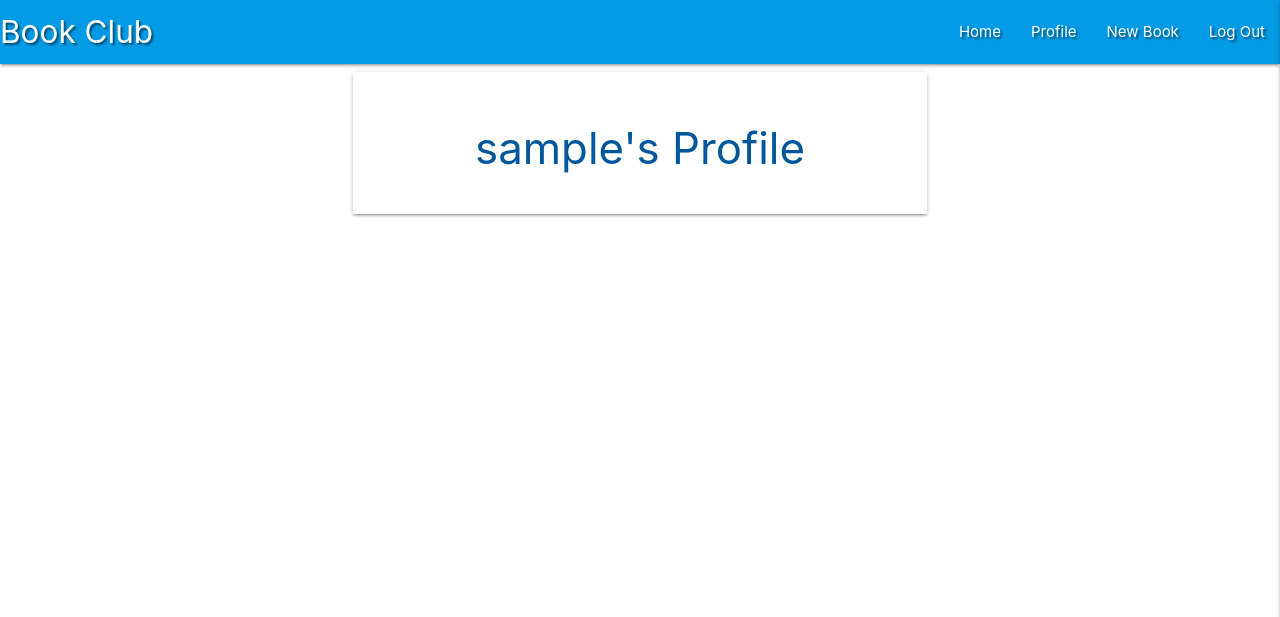
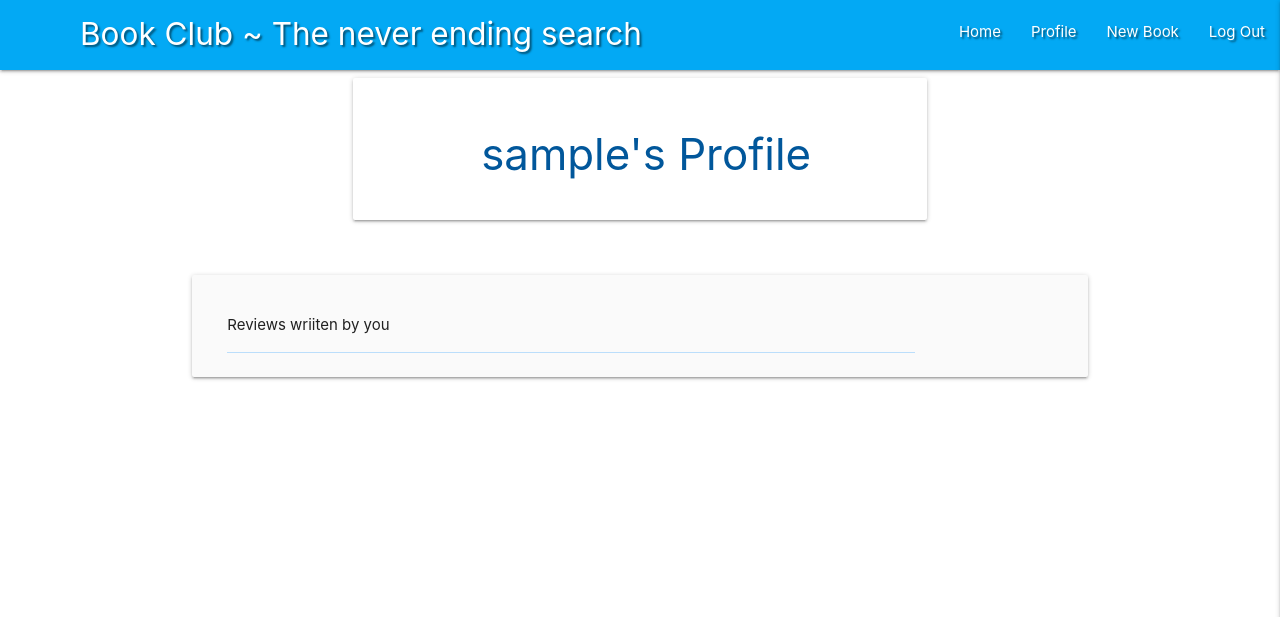
Before and after one commit to Davej66/book-club, a Flask app: page /profile/1 in a window 1280 px wide. Shown: the top 617 px of the page. Run offline with Flask 2, Linux system fonts and the light colour scheme; the visitor is signed in with stand-in values (Sample User, id 1); a database or web service that is not in the repository returns one stand-in record (values such as "Sample title"); some libraries are stand-ins or nearby versions.

Commit message:
Updating review styles in profile and get_book

```diff
--- a/app.py
+++ b/app.py
@@ -5,6 +5,7 @@ from flask import (
 from flask_pymongo import PyMongo
 from bson.objectid import ObjectId
 from werkzeug.security import generate_password_hash, check_password_hash
+from datetime import datetime
 if os.path.exists("env.py"):
     import env
 
@@ -49,7 +50,8 @@ def register():
             "email": request.form.get("email").lower(),
             "is_admin": is_admin,
             "admin": "no",
-            "password": generate_password_hash(request.form.get("password"))
+            "password": generate_password_hash(request.form.get("password")),
+            "user_avatar": request.form.get("user_avatar")
         }
         mongo.db.users.insert_one(register)
 
@@ -93,12 +95,13 @@ def login():
 @app.route("/profile/<username>", methods=["GET", "POST"])
 def profile(username):
     tasks = list(mongo.db.tasks.find())
+    reviews = list(mongo.db.reviews.find())
     # grab the session user's username from db
     username = mongo.db.users.find_one(
         {"username": session["user"]})["username"]
 
     if session["user"]:
-        return render_template("profile.html", username=username, tasks=tasks)
+        return render_template("profile.html", username=username, tasks=tasks, reviews=reviews)
 
     return redirect(url_for("login"))
 
@@ -208,8 +211,21 @@ def delete_category(category_id):
 @app.route("/get_book/<task_id>", methods=["GET", "POST"])
 def get_book(task_id):
     task = mongo.db.tasks.find_one({"_id": ObjectId(task_id)})
+    reviews = list(mongo.db.reviews.find())
     categories = mongo.db.categories.find().sort("category_name", 1)
-    return render_template("get_book.html", task=task, categories=categories)
+
+    if request.method == "POST":
+        review_details = {
+            "book_review": request.form.get("book_review"),
+            "book_title": task["book_name"],
+            "reviewed_by": session["user"],
+            "created_on": datetime.now()
+        }
+
+        mongo.db.reviews.insert_one(review_details)
+        flash("Category Successfully Updated")
+
+    return render_template("get_book.html", task=task, categories=categories, reviews=reviews)
 
 
 if __name__ == "__main__":
--- a/static/css/style.css
+++ b/static/css/style.css
@@ -16,8 +16,17 @@
 }
 
 .card .card-image > img{
+    align-content: centers;
     max-height: 19rem;
     max-width: 15.9rem;
     min-height: 19rem;
     min-width: 15.9rem;
 }
+
+.info-text {
+    font-size: 1.5rem;
+}
+
+.description-text {
+    font-size: 1rem;
+}
--- a/templates/base.html
+++ b/templates/base.html
@@ -18,10 +18,12 @@
 
 <body>
   <header>
+
     <!-- top navbar -->
-    <nav class="nav-extended text-shadow light-blue darken-1">
+    <nav class="nav-extended text-shadow light-blue">
       <div class="nav-wrapper">
-        <a href="{{ url_for('get_tasks') }}" class="brand-logo">Book Club</a>
+        <a href="{{ url_for('get_tasks') }}" class="brand-logo" style = "position:relative; left:80px; top:2px; ">  Book Club   ~ The never ending search</a>
+
         <a href="#" data-target="mobile-demo" class="sidenav-trigger right"><i class="fas fa-bars"></i></a>
         <ul class="right hide-on-med-and-down">
           <li><a href="{{ url_for('get_tasks') }}">Home</a></li>
@@ -39,6 +41,7 @@
         </ul>
       </div>
     </nav>
+
 
     <!-- mobile sidenav -->
     <ul class="sidenav" id="mobile-demo">
--- a/templates/profile.html
+++ b/templates/profile.html
@@ -6,6 +6,7 @@
     <fdiv class="col s12 m8 offset-m2">
         <div class="card-panel">
             <h3 class="center-align light-blue-text text-darken-4">
+                <img src="{{ user_avatar }}" alt="" class="circle responsive-img"> <!-- notice the "circle" class -->
                 {{ username }}'s Profile
             </h3>
         </div>
@@ -25,7 +26,6 @@
                         <div class="card large light-blue darken-4 text-shadow center-align">
                             <div class="card-image">
                                 <img src="{{ task.book_cover }}">
-                                <span class="card-title">Card Title</span>
                             </div>
                             <div class="card-content white-text">
                                 <span class="card-title title-text">{{ task.book_name }}
@@ -45,19 +45,51 @@
                                 <a href="{{ url_for('get_book', task_id=task._id) }}"
                                     class="btn-small light-yellow lighten-1">More</a>
                             </div>
+
                         </div>
                     </div>
                     {% endif %}
                     {% endfor %}
                 </div>
-            </div>
 
 
 
+
+            <div class="row card-panel grey lighten-5">
+                <div class="col s12">
+                    <p>Reviews wriiten by you</p>
+                    <div class="blue lighten-4 col s10">
+                        {% if reviews|length > 0 %}
+                            {% for review in reviews %}
+                            {% if session.user|lower == review.reviewed_by|lower %}
+                            <div>
+                                <div class="">
+                                    <div class="card-panel blue lighten-4 z-depth-1 col s12">
+                                      <div class="row valign-wrapper">
+                                        <div class="col s2">
+                                          <img src="{{ review.user_avatar }}" alt="" class="circle responsive-img"> <!-- notice the "circle" class -->
+                                        </div>
+                                        <div class="col s12">
+                                          <span class="blue lighten-4">
+                                            <p><strong>Book : {{ review.book_title }}~ </strong> {{ review.book_review }}</p>
+                                          </span>
+                                        </div>
+                                      </div>
+                                    </div>
+                                  </div>
+                                <div>
+                            </div>
+                            {% endif %}
+                            {% endfor %}
+                        {% endif %}
+                    </div>
+                </div>
+            </div>
         </div>
     </li>
 
 </ul>
+
 {% else %}
 <h3 class="red-text text-darken-4 center-align">No Records Found</h3>
 {% endif %}
--- a/templates/tasks.html
+++ b/templates/tasks.html
@@ -31,9 +31,8 @@
                     {% for task in tasks %}
                     <div class="col s12 m3">
                         <div class="card large light-blue darken-4 text-shadow center-align">
-                            <div class="card-image">
+                            <div class="card-image center-align">
                                 <img src="{{ task.book_cover }}">
-                                <span class="card-title">Card Title</span>
                             </div>
                             <div class="card-content white-text">
                                 <span class="card-title">{{ task.book_name }}
```
Also changed, not shown: templates/get_book.html (+82 -82 lines), templates/register.html (+9 -0 lines), static/images/bookread.png (added).
